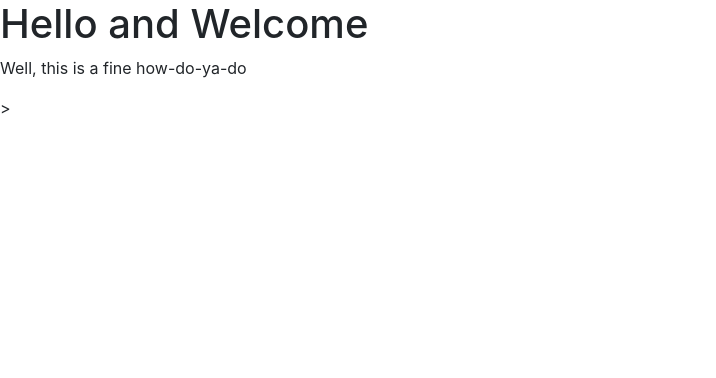
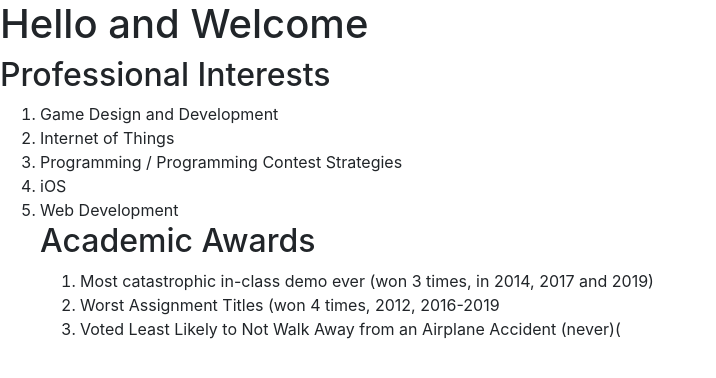
Before and after one commit to mprogers/mprogers.github.io, a plain HTML site: page index.html in a window 1280 px wide. Shown: the whole page, without its empty margins (0-716 px from the left). Drawn offline with nearby package versions, Linux system fonts and the light colour scheme.

Commit message:
Added a few things of interest

```diff
--- a/index.html
+++ b/index.html
@@ -5,6 +5,19 @@
 </head>
 <body>
 <h1>Hello and Welcome</h1>
-<p>Well, this is a fine how-do-ya-do</p>
+<h2>Professional Interests</h2>
+<ol>
+<li>Game Design and Development</li>
+<li>Internet of Things</li>
+<li>Programming / Programming Contest Strategies</li>
+<li>iOS</li>
+<li>Web Development</li>
+<h2>Academic Awards</h2>
+<ol>
+    <li>Most catastrophic in-class demo ever (won 3 times, in 2014, 2017 and 2019)</li>
+    <li>Worst Assignment Titles (won 4 times, 2012, 2016-2019</li>
+    <li>Voted Least Likely to Not Walk Away from an Airplane Accident (never)(</li>
+</ol>
+</ol>
 <script src="https://stackpath.bootstrapcdn.com/bootstrap/4.3.1/js/bootstrap.bundle.min.js"></script>
-</body>>
+</body>
```
